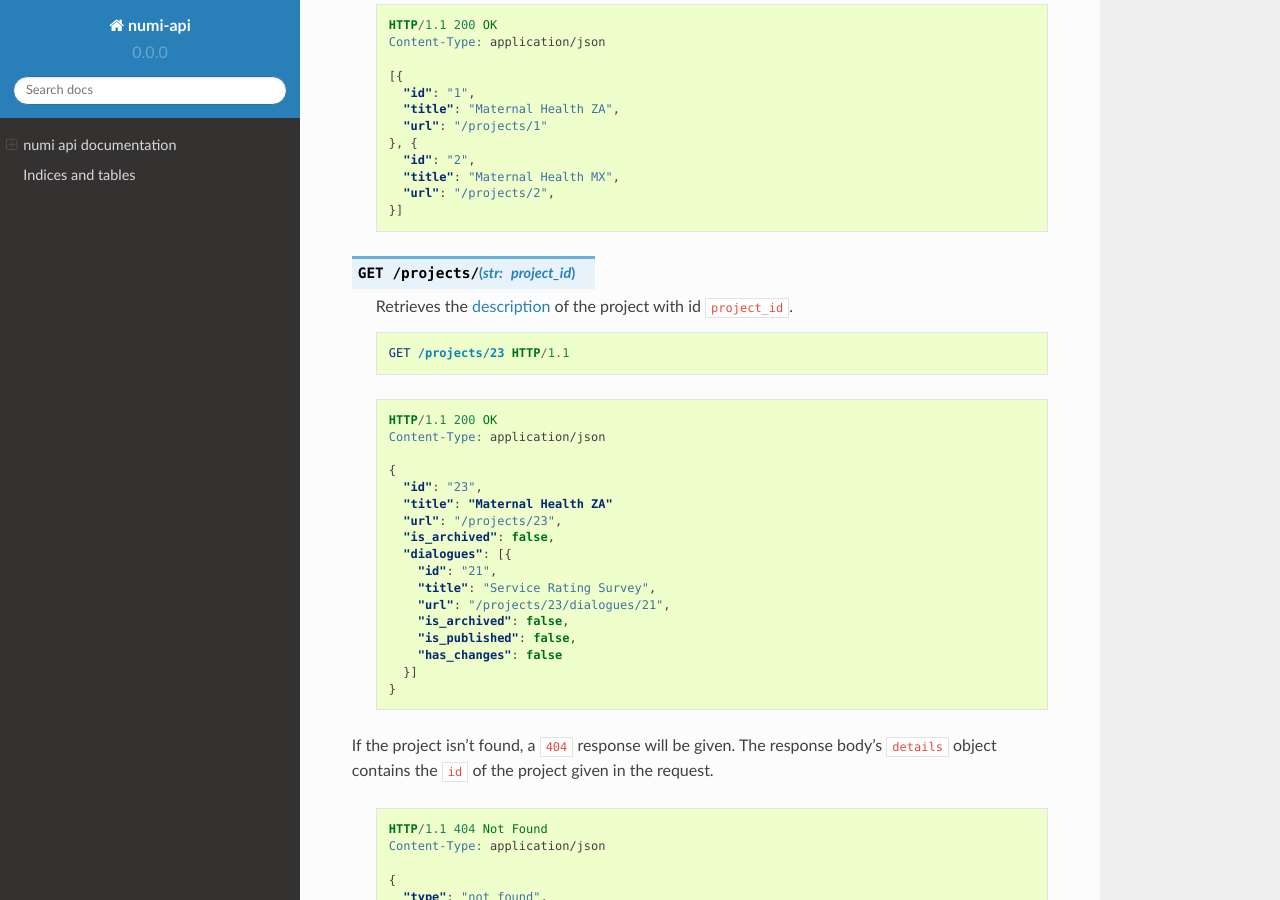
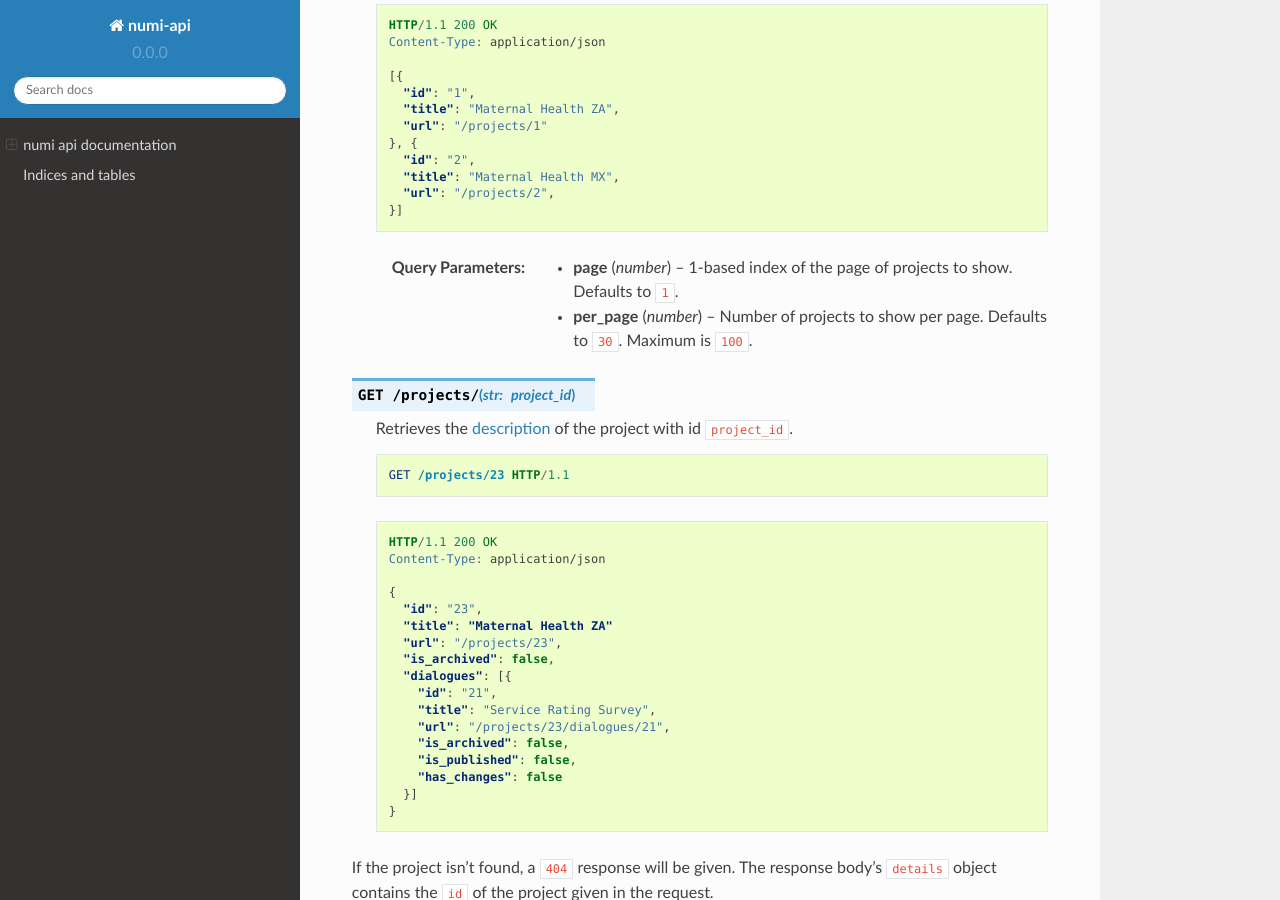
Before and after one commit to praekelt/numi-api, a Sphinx documentation site: the page built from docs/index.rst, in a window 1280 px wide and 900 px high, scrolled down 8519 px. Built offline with Sphinx 7.4.7 and the Read the Docs theme 2.0.0, drawn with Linux system fonts in a browser that asks for light colours; some of the changed text lies outside the part shown.

Commit message:
Move project pagination query parameters to the right place in docs

```diff
--- a/docs/index.rst
+++ b/docs/index.rst
@@ -438,6 +438,14 @@ Projects
        "url": "/projects/2",
      }]
 
+  :query number page:
+    1-based index of the page of projects to show. Defaults to ``1``.
+
+  :query number per_page:
+    Number of projects to show per page. Defaults to ``30``. Maximum is
+    ``100``.
+
+
 .. http:get:: /projects/(str:project_id)
 
   Retrieves the :ref:`description <data-projects>` of the project with id ``project_id``.
```
Also changed, not shown: other parts of docs/index.rst (+0 -7 lines).
